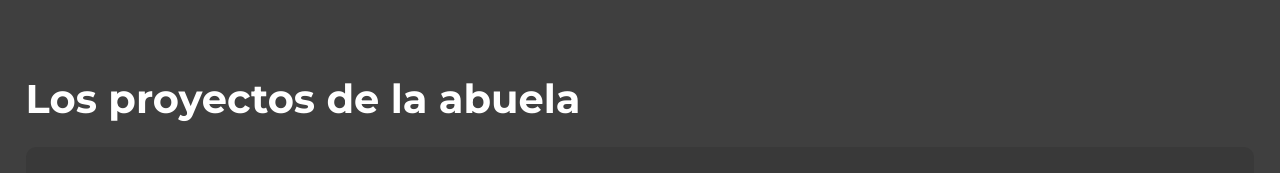
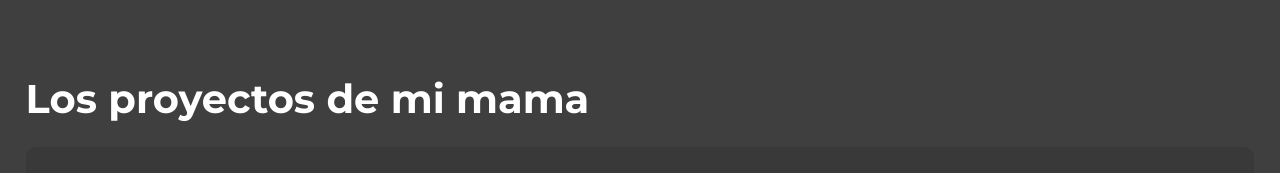
Before and after one commit to dMuvdi/Frontend-table-test, a React (Create React App) app: page / in a window 1280 px wide. Shown: the top 173 px of the page. Built offline with nearby package versions, Linux system fonts and the light colour scheme.

Commit message:
changed to mama

```diff
--- a/src/containers/project_table/ProjectTable.jsx
+++ b/src/containers/project_table/ProjectTable.jsx
@@ -5,7 +5,7 @@ const ProjectTable = () => {
   return (
       <div className='container'>
         <div className='project_text'>
-            <p>Los proyectos de la abuela</p>
+            <p>Los proyectos de mi mama</p>
         </div>
         <div className='project_table_container'>
             <table className='projects_table' border=''>
```
